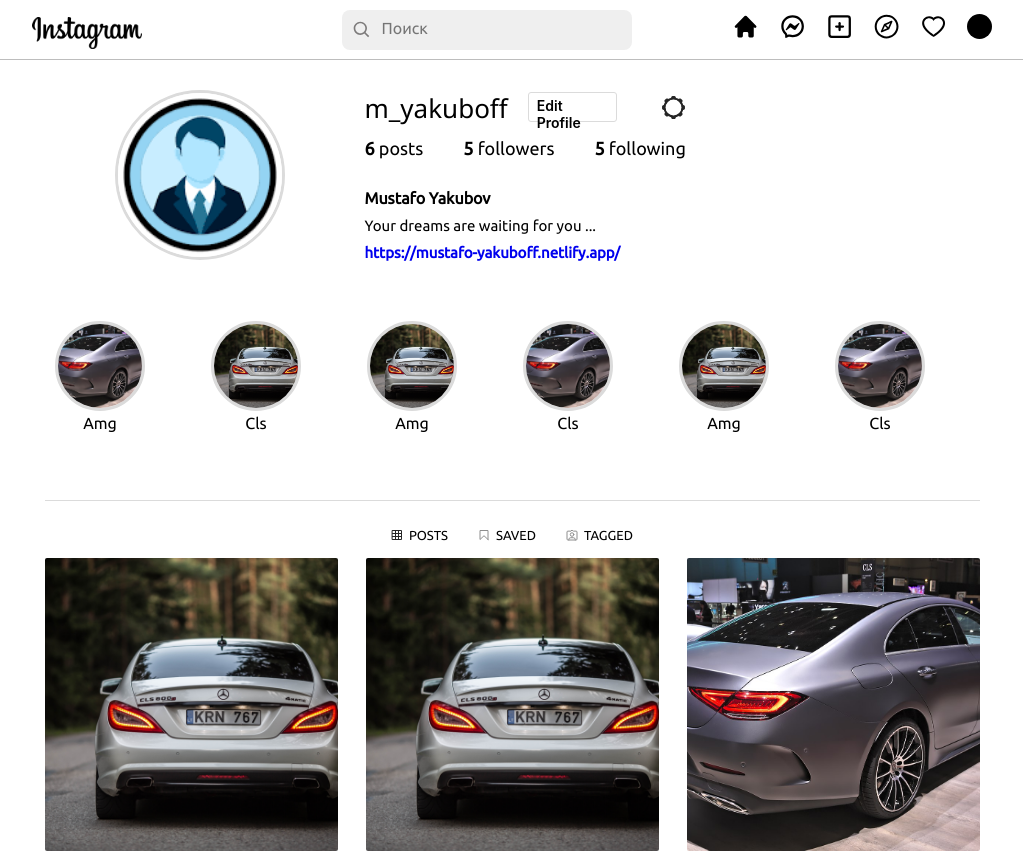
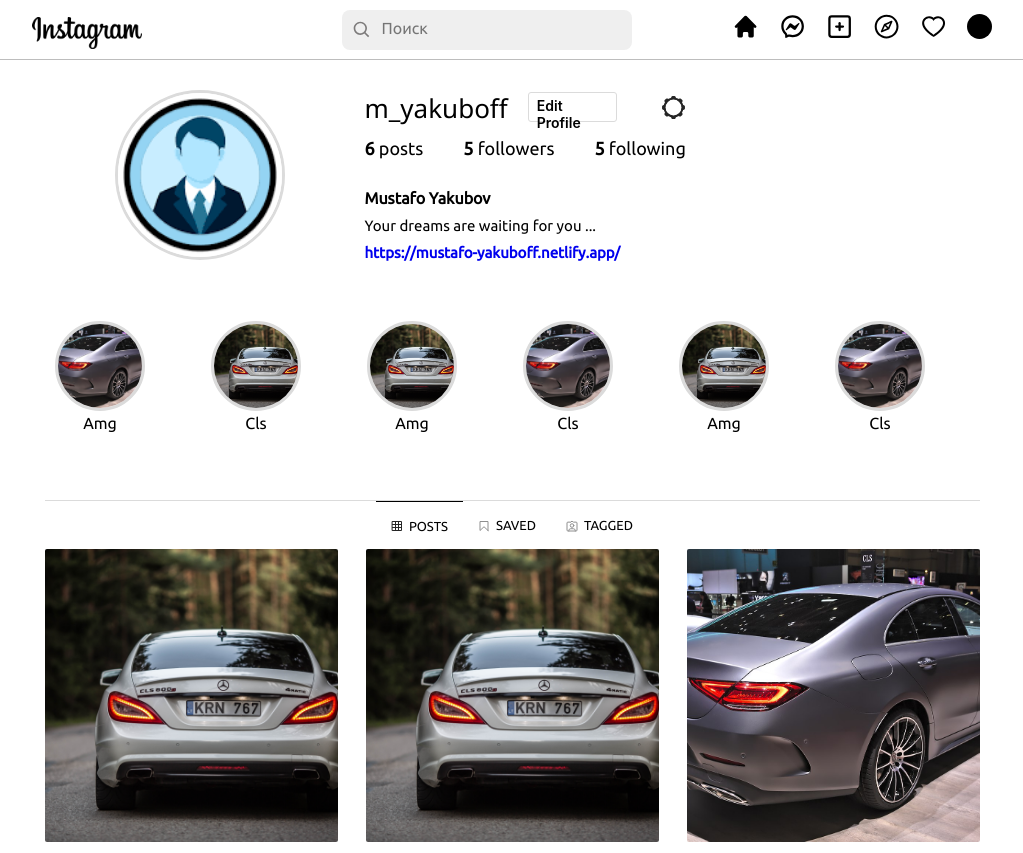
Before and after one commit to IbrokhimWeb/Instagram-Frontend, a React (Create React App) app: page /me in a window 1280 px wide. Shown: the top 853 px of the page, without its empty margins (128-1151 px from the left). Built offline with nearby package versions, Linux system fonts and the light colour scheme.

Commit message:
toggle was added for posts & saved

```diff
--- a/src/routes/me/Me.jsx
+++ b/src/routes/me/Me.jsx
@@ -9,6 +9,7 @@
   const userInfos = [userProfile[0]];
   const userHighLights = userProfile[0].highLights;
   const userPosts = userProfile[1].posts;
+  const savedPosts = userProfile[0].savedPosts;
   //MODAL FOR SHOWING PROFILE OPTIONS
   const [isOpen, setIsOpen] = useState(false);
   const showModal = () => {
@@ -143,7 +144,7 @@
 
               {/* SECTION POSTING AND ITEMS  */}
 
-              <Posting userPosts={userPosts} />
+              <Posting savedPosts={savedPosts} userPosts={userPosts} />
             </div>
           );
         })}
--- a/src/routes/me/highLights/HighLights.jsx
+++ b/src/routes/me/highLights/HighLights.jsx
@@ -3,8 +3,7 @@
 import s from "./HighLights.module.css";
 
 const HighLights = ({ userHighLights }) => {
-  console.log(userHighLights.length);
-  //CAROUSEL RESPONSIBLE OPTIONS !
+  //CAROUSEL RESPONSIVE OPTIONS !
   const responsive = {
     desktop: {
       breakpoint: { max: 3000, min: 1024 },
--- a/src/routes/me/posting/Posting.jsx
+++ b/src/routes/me/posting/Posting.jsx
@@ -1,11 +1,21 @@
+import React, { useState } from "react";
 import s from "./Posting.module.css";
-function Posting({ userPosts }) {
+function Posting({ userPosts, savedPosts }) {
+  console.log(savedPosts);
+  const [toggle, setToggle] = useState(false);
+
   return (
     <>
-
       <div className={s.posting}>
         <div className={s.postingBtns}>
-          <p>
+          <p
+            onClick={() => setToggle(false)}
+            className={
+              toggle !== true
+                ? `${s.borderTop} ${s.toggleBar}`
+                : `${s.toggleBar}`
+            }
+          >
             <span>
               <svg
                 className="_ab6-"
@@ -75,7 +85,14 @@
             </span>
             POSTS
           </p>
-          <p>
+          <p
+            onClick={() => setToggle(true)}
+            className={
+              toggle === true
+                ? `${s.borderTop} ${s.toggleBar}`
+                : `${s.toggleBar}`
+            }
+          >
             <span>
               <svg
                 className="_ab6-"
@@ -98,7 +115,7 @@
             </span>
             SAVED
           </p>
-          <p>
+          <p className={s.toggleBar}>
             <span>
               <svg
                 className="_ab6-"
@@ -140,6 +157,7 @@
             TAGGED
           </p>
         </div>
+        {!toggle ? (
           <div className={s.posts}>
             {userPosts.map((post, id) => {
               return (
@@ -149,6 +167,17 @@
               );
             })}
           </div>
+        ) : (
+          <div className={s.posts}>
+            {savedPosts.map((post, id) => {
+              return (
+                <div key={id} className={s.partImgsOfPosts}>
+                  <img className={s.postImg} src={post.img} alt={s.title} />
+                </div>
+              );
+            })}
+          </div>
+        )}
       </div>
     </>
   );
--- a/src/routes/me/posting/Posting.module.css
+++ b/src/routes/me/posting/Posting.module.css
@@ -3,15 +3,18 @@
   border-top-width: 100%;
   margin-top: 65px;
 }
+/*  ADDABLE CLASS WHEN SWITCHING TOGGLES */
+.borderTop {
+  border-top: 1px solid black;
+}
 .postingBtns {
-  margin-top: 10px;
   display: flex;
   justify-content: center;
   position: relative;
   vertical-align: baseline;
-  justify-items: space-between;
+  justify-items: space-between !important;
 }
-.postingBtns p {
+.toggleBar {
   display: flex;
   align-items: center !important;
   padding: 15px;
@@ -39,3 +42,6 @@
 .partImgsOfPosts {
   overflow: hidden;
 }
+.posts {
+  transition: all 0.5s ease-out;
+}
--- a/src/static/static.js
+++ b/src/static/static.js
@@ -45,7 +45,16 @@
       },
     ],
     postLikes: [],
-    savedPosts: [],
+    savedPosts: [
+      {
+        img: following,
+        desc: "something",
+      },
+      {
+        img: following,
+        desc: "something",
+      },
+    ],
   },
   {
     followers: [
```
Lines whose indentation alone changed are shown as unchanged.
